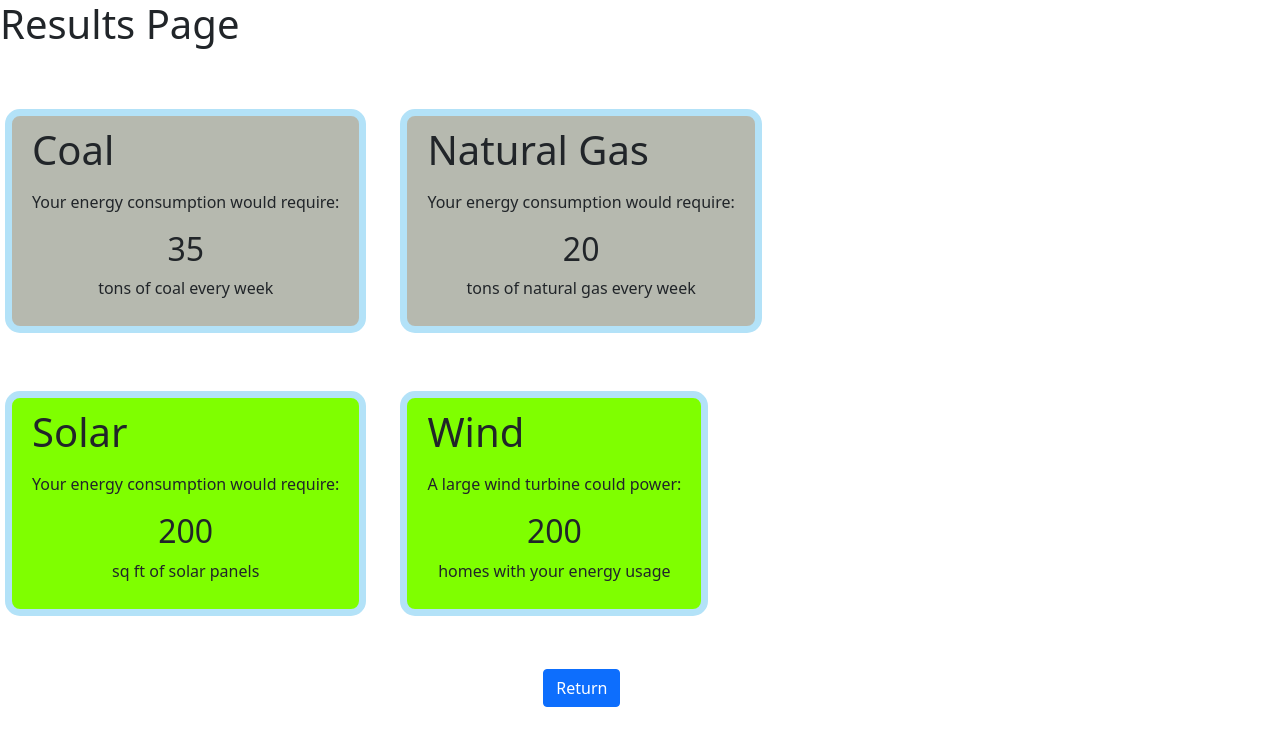
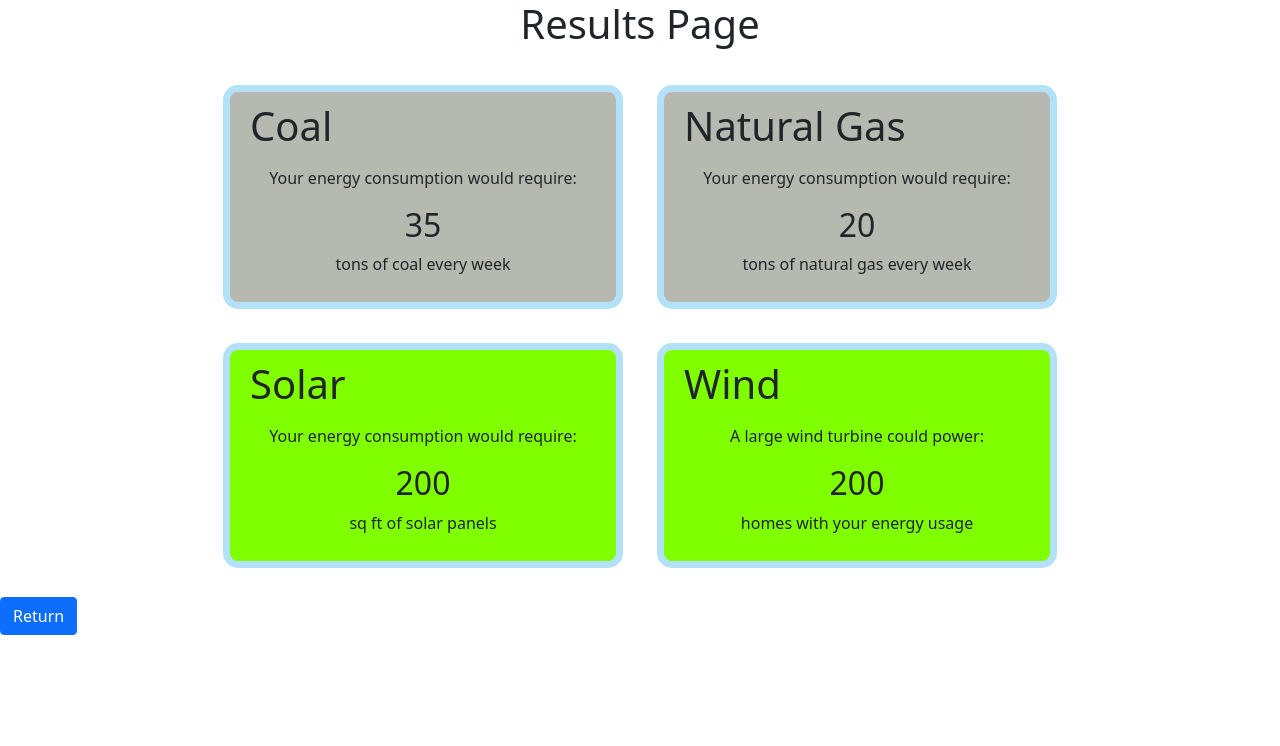
Before and after one commit to CEN-3031-Project-Team-3/PowerMeUp, a React (Create React App) app: page /results in a window 1280 px wide. Shown: the top 746 px of the page. Built offline with nearby package versions, Linux system fonts and the light colour scheme.

Commit message:
Centered results page and gave tiles uniform size

```diff
--- a/src/App.css
+++ b/src/App.css
@@ -54,6 +54,7 @@
   border-radius: 15px;
   margin: 5px;
   padding: 10px 20px;
+  min-width: 400px;
   cursor: pointer;
   border: 7px solid#b3e2f8;
   /*
--- a/src/components/Results.js
+++ b/src/components/Results.js
@@ -1,6 +1,6 @@
 import React from "react";
 import {ToggleButton, ToggleButtonGroup} from "@mui/material/";
-import {Row, Col, Button, Stack} from "react-bootstrap/";
+import {Row, Col, Button, Stack, Container} from "react-bootstrap/";
 import { NavLink } from 'react-router-dom';
 
 export default function Results(){
@@ -12,13 +12,15 @@ export default function Results(){
     };
 
     return (
-        <Stack gap={5}>
-          <Row>
-            <Col>
+        <Stack gap={4}>
+
+          <Row className="justify-content-md-center">
+            <Col sm="auto">
               <h1>Results Page </h1>
             </Col>
           </Row>
-          <Row>
+
+          <Row className="justify-content-md-center">
             <Col sm="auto">
                 <div className="App">
                     <header className="App-results bad">
@@ -44,7 +46,7 @@ export default function Results(){
             </Col>
 
         </Row>
-        <Row>
+        <Row className="justify-content-md-center">
             <Col sm="auto">
                 <div className="App">
                     <header className="App-results good">
@@ -71,7 +73,7 @@ export default function Results(){
 
         </Row>
         <Row xs="auto">
-            <Col md={{ span:4, offset:5 }}>
+            <Col>
                 <NavLink to="/">
                     <Button>Return</Button>
                 </NavLink>
```
